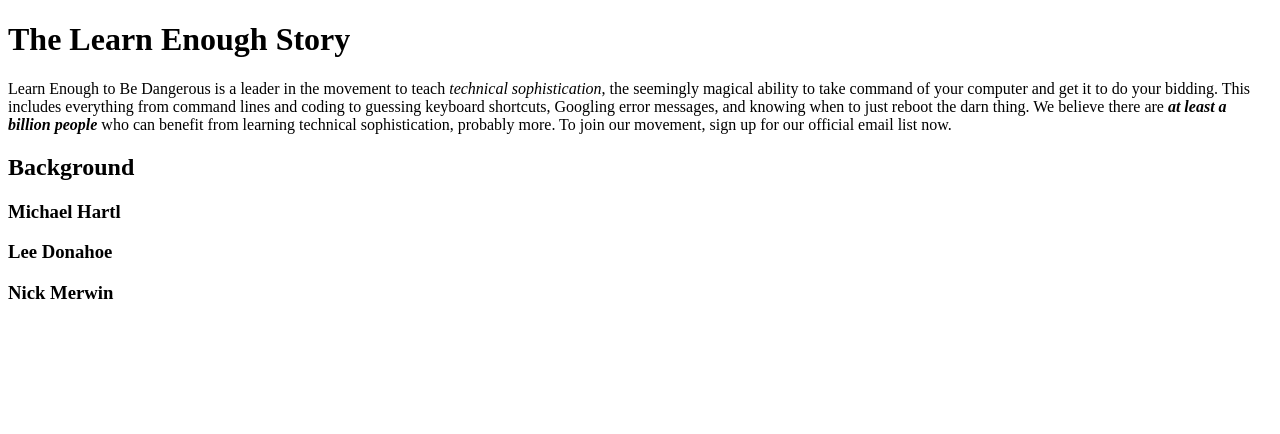
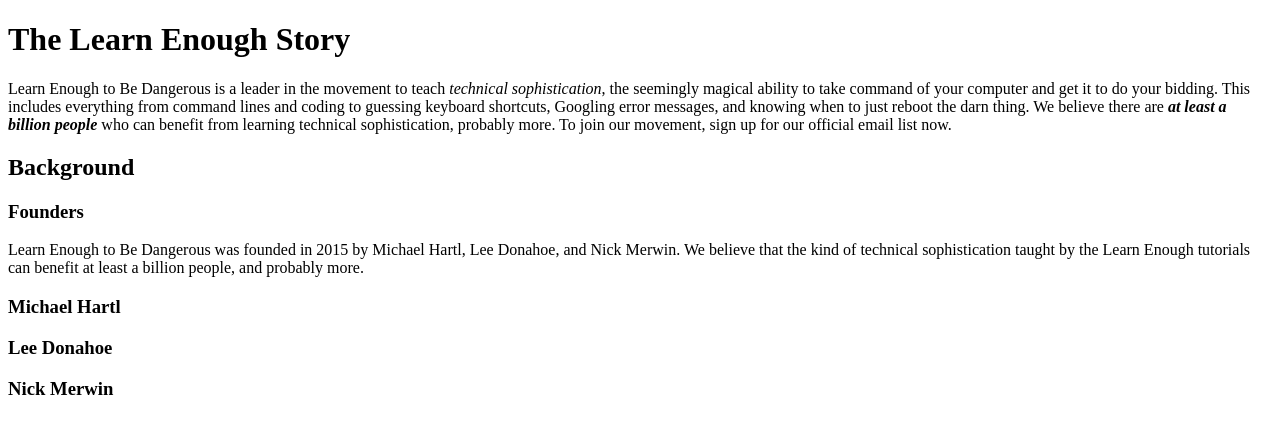
Before and after one commit to Sherif425/learnenough_sample, a plain HTML site: page index.html in a window 1280 px wide. Drawn offline with Linux system fonts and the light colour scheme.

Commit message:
add Founders

```diff
--- a/index.html
+++ b/index.html
@@ -18,6 +18,14 @@
       movement, sign up for our official email list now.
     </p>
     <h2>Background</h2>
+    <h3>Founders</h3>
+
+    <p>
+      Learn Enough to Be Dangerous was founded in 2015 by Michael Hartl, Lee
+      Donahoe, and Nick Merwin. We believe that the kind of technical
+      sophistication taught by the Learn Enough tutorials can benefit
+      at least a billion people, and probably more.
+    </p>
     <h3>Michael Hartl</h3>
     <h3>Lee Donahoe</h3>
     <h3>Nick Merwin</h3>
```
